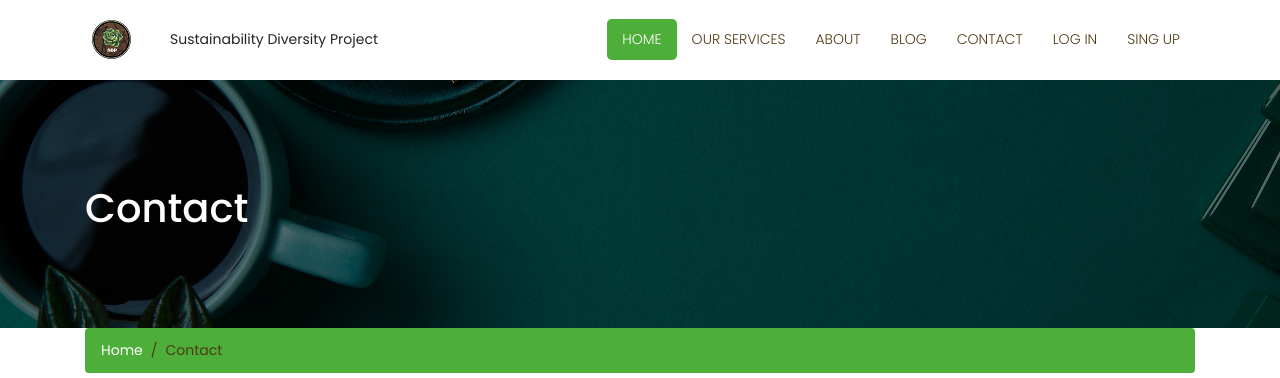
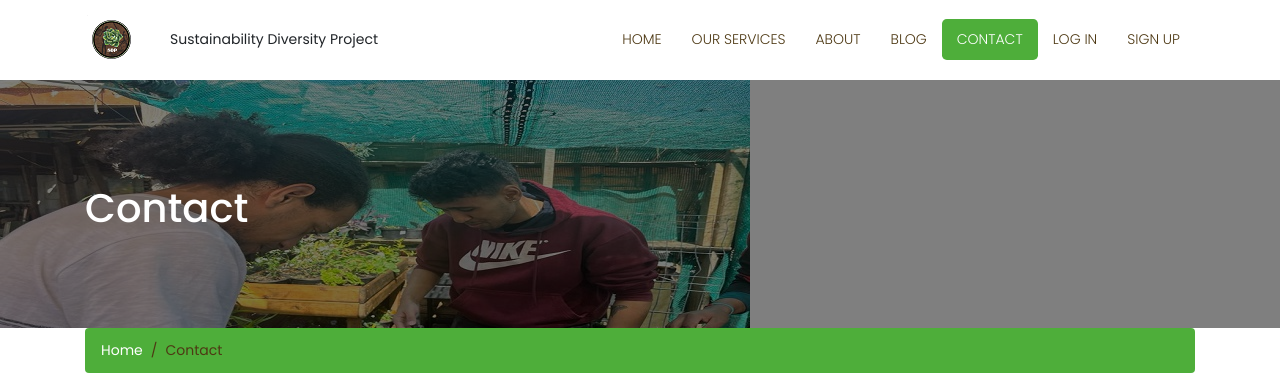
Before and after one commit to loic242/sdp_website, a plain HTML site: page contact.html in a window 1280 px wide. Shown: the top 378 px of the page. Drawn offline with Linux system fonts and the light colour scheme.

Commit message:
Update contact.html

```diff
--- a/contact.html
+++ b/contact.html
@@ -29,7 +29,7 @@
       <div class="collapse navbar-collapse" id="navbarResponsive">
          <ul class="navbar-nav ml-auto">
             <li class="nav-item">
-               <a class="nav-link active" href="index.html">Home</a>
+               <a class="nav-link" href="index.html">Home</a>
             </li>
             <li class="nav-item">
                <a class="nav-link " href="services.html">Our services</a>
@@ -41,13 +41,13 @@
                <a class="nav-link" href="blog-post.html">Blog</a>
             </li>
             <li class="nav-item">
-               <a class="nav-link" href="contact.html">Contact</a>
+               <a class="nav-link active" href="contact.html">Contact</a>
             </li>
         <li class="nav-item">
          <a class="nav-link" href="login.html">Log in</a>
        </li>
        <li class="nav-item">
-        <a class="nav-link" href="singup.html">Sing Up</a>
+        <a class="nav-link" href="singup.html">Sign Up</a>
       </li>
          </ul>
       </div>
@@ -55,7 +55,7 @@
 </nav>
 
 	<!-- full Title -->
-	<div class="full-title" style="background-image: url('images/all-title-bg.png')">
+	<div class="full-title" style="background-image: url('images/blog-img-01.jpeg')">
 		<div class="container" >
 			<!-- Page Heading/Breadcrumbs -->
 			<h1 class="mt-4 mb-3">Contact
```
